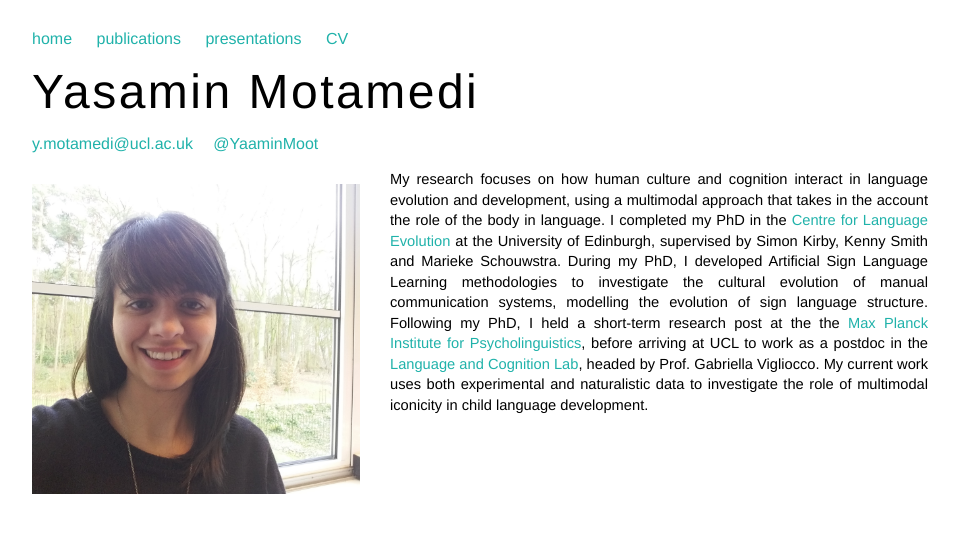
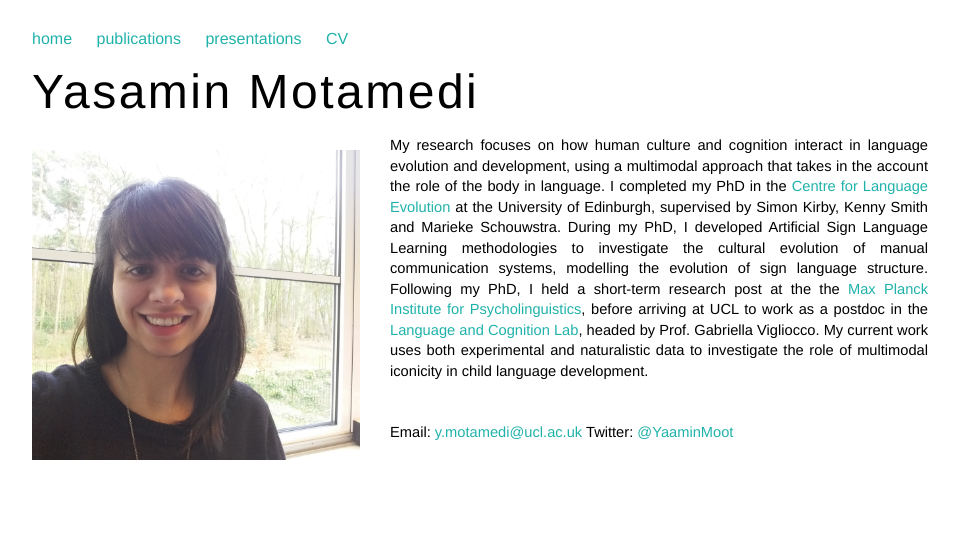
Before and after one commit to ymotamedi/ymotamedi.github.io, a Jekyll site: the page built from index.html, in a window 1280 px wide. Shown: the top 533 px of the page, without its empty margins (160-1119 px from the left). Built offline with Jekyll 4.4.1, drawn with Linux system fonts in a browser that asks for light colours; comment, search, counter and statistics services are not loaded.

Commit message:
move email and twitter

```diff
--- a/index.html
+++ b/index.html
@@ -2,8 +2,7 @@
 layout: default
 title: Yasamin Motamedi
 ---
-<h3><a href= "mailto:y.motamedi@ucl.ac.uk">y.motamedi@ucl.ac.uk</a>&emsp;
-  <a href="https://twitter.com/YaaminMoot?ref_src=twsrc%5Etfw" class="twitter-follow-button" data-show-count="false">@YaaminMoot</a><script async src="https://platform.twitter.com/widgets.js" charset="utf-8"></script></h3>
+<h3></h3>
 
 <p align='justify'>
 
```
Also changed, not shown: other parts of index.html (+5 -0 lines).
